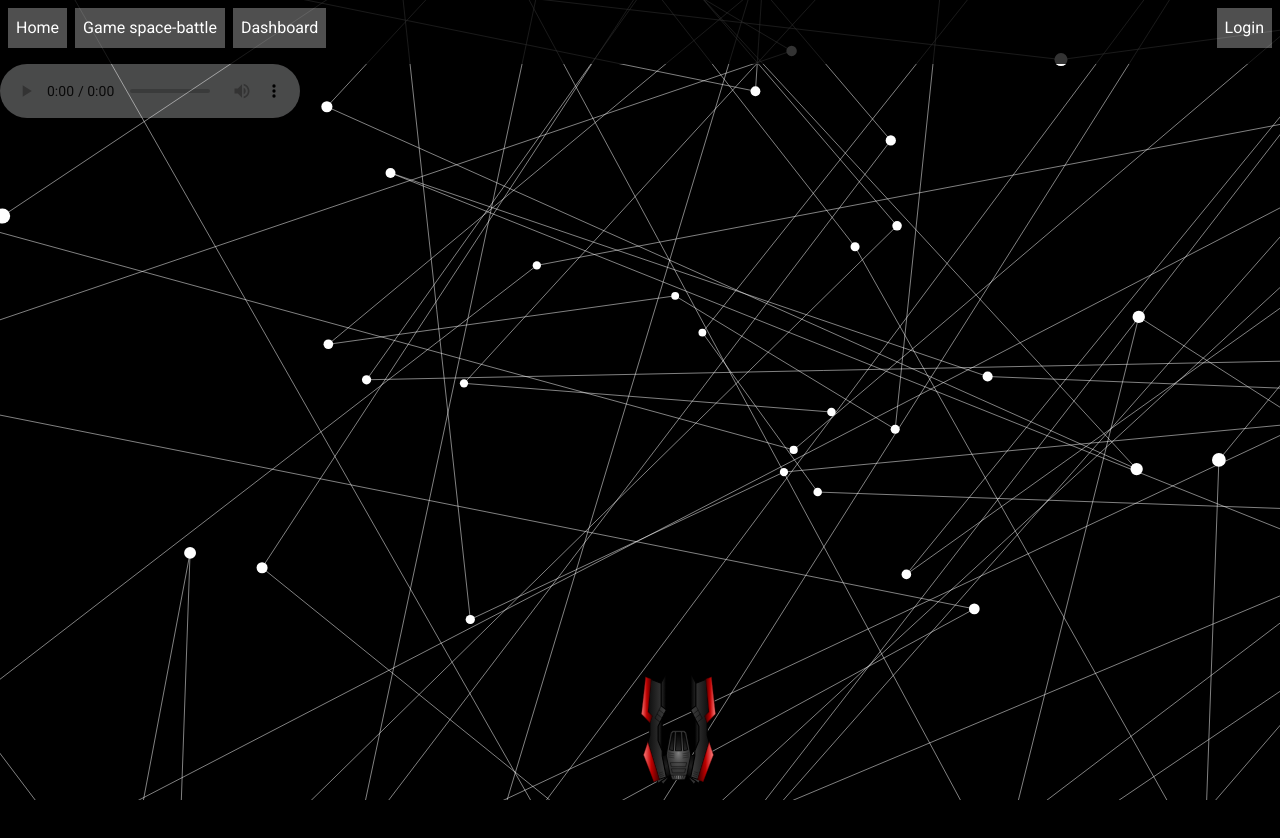
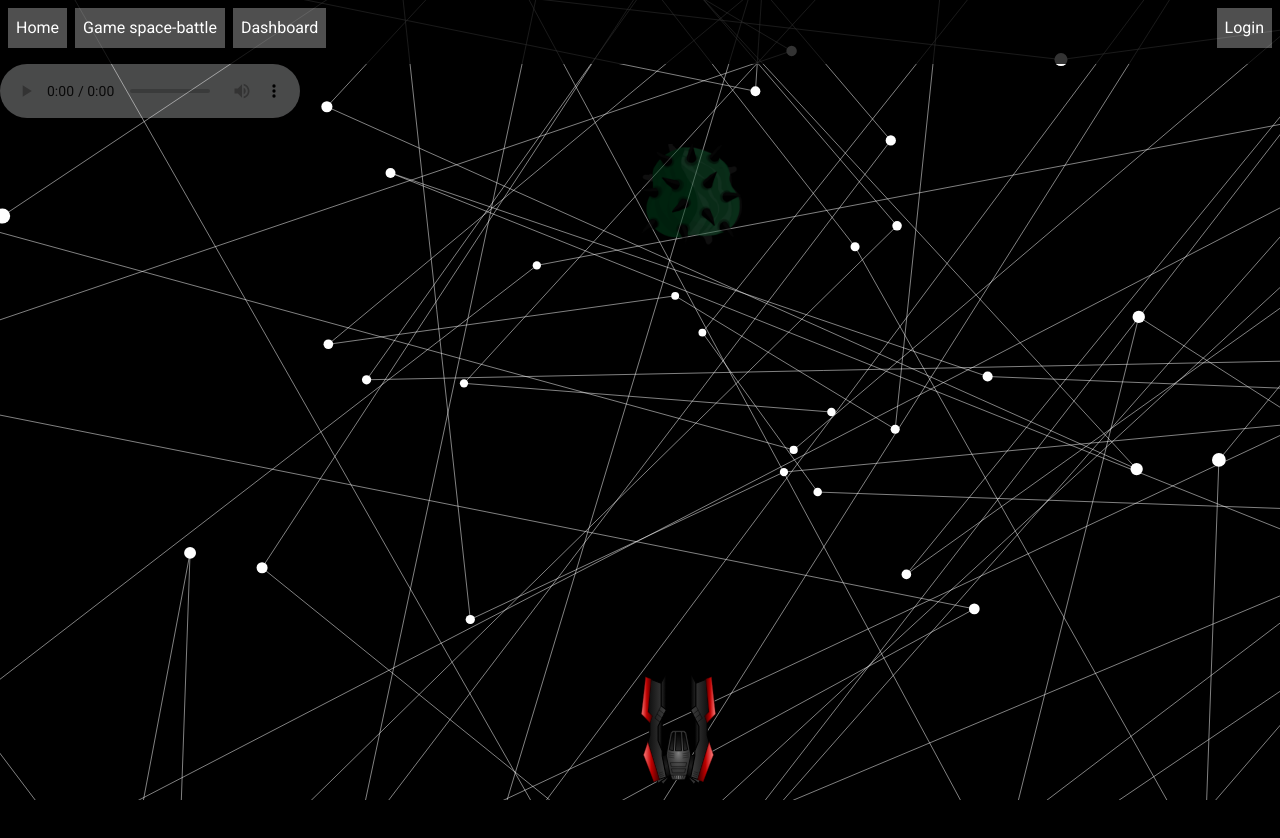
Before and after one commit to SpiritUrban/my-pro, an Angular app: page /games/space-battle in a window 1280 px wide. Shown: the top 838 px of the page. Built offline with nearby package versions, Linux system fonts and the light colour scheme.

Commit message:
add Chimeras

```diff
--- a/src/app/games/space-battle/space-battle.component.html
+++ b/src/app/games/space-battle/space-battle.component.html
@@ -25,6 +25,14 @@ on-contextmenu="onEvent($event)"
   *ngFor='let roket of rokets_shoot'
   >
 
+  <!-- Chimeras -->
+  <img
+  class="chimeras"
+  [src]="img_chimera"
+  width="8%"
+  [ngStyle]="{left: chimera.position.x, top: chimera.position.y }"
+  *ngFor='let chimera of chimeras'
+  >
 
 <audio controls autoplay loop>
   <!--<source src="assets/games/musics/AMemoryAway.ogg" type="audio/ogg"-->
--- a/src/app/games/space-battle/space-battle.component.less
+++ b/src/app/games/space-battle/space-battle.component.less
@@ -31,3 +31,9 @@ audio {
   //bottom: 7.5rem;
   margin-left: 2%;
 }
+
+// Chimera
+.chimeras {
+  position: absolute;
+  opacity: .5;
+}
--- a/src/app/games/space-battle/space-battle.component.ts
+++ b/src/app/games/space-battle/space-battle.component.ts
@@ -13,6 +13,7 @@ export class SpaceBattleComponent implements OnInit {
 
   public img_ship = 'assets/games/space-battle/space-ship.svg';
   public img_roket = 'assets/games/space-battle/roket.png';
+  public img_chimera = 'assets/games/space-battle/chimera.png';
   public ship_position = '50%'
   public rokets_shoot = []
   public rokets_counter: number = 0
@@ -20,6 +21,10 @@ export class SpaceBattleComponent implements OnInit {
   public event: MouseEvent;
   public clientX = 0;
   public clientY = 0;
+
+  public chimeras = []
+  public chimeras_counter: number = 0
+
 
   public audio = new Audio();
 
@@ -48,7 +53,7 @@ export class SpaceBattleComponent implements OnInit {
       this.rokets_shoot.push({
         number: this.rokets_counter,
         start: this.ship_position,
-        bottom: 7
+        bottom: 21
       })
       this.run_fly(this.rokets_counter)
     }
@@ -66,16 +71,51 @@ export class SpaceBattleComponent implements OnInit {
     setTimeout(() => {
       console.log(roket)
       roket.bottom++
-      if (roket.bottom > 50) this.rokets_shoot.pop()
+      if (roket.bottom > 100) this.rokets_shoot.pop()
     }, 70)
-    return roket.bottom + 'rem'
+    //return roket.bottom + 'rem'
+    return roket.bottom + '%'
+  }
+/*
+  public run_fly_chimera(chimera) {
+    setTimeout(() => {
+      console.log(chimera)
+      chimera.bottom++
+      if (chimera.bottom > 100) this.rokets_shoot.pop()
+    }, 70)
+    //return roket.bottom + 'rem'
+    return chimera.bottom + '%'
+  }*/
+
+  public birth_of_a_chimera() {
+    this.chimeras_counter++
+    //
+    this.chimeras.push({
+        number: this.chimeras_counter,
+        name: 'Chimera-'+this.chimeras_counter,
+        position: { x: '50%', y: '10%'},
+        top: 21
+    })
+    console.log('birth_of_a_chimera')
+    console.log(this.chimeras)
   }
 
+  public chimera_cicle() {
+    setInterval(() => {
+      this.birth_of_a_chimera()
+    }, 5000)
 
+    setInterval(() => {
+      this.chimeras.map((chimera) => {
+        chimera.position
+      })
+    }, 500)
+  }
 
 
   public ngOnInit() {
     console.log('space-battle')
+    this.chimera_cicle()
   }
 
   mouseMove(event) {
```
Also changed, not shown: src/assets/games/space-battle/chimera.png (added).
